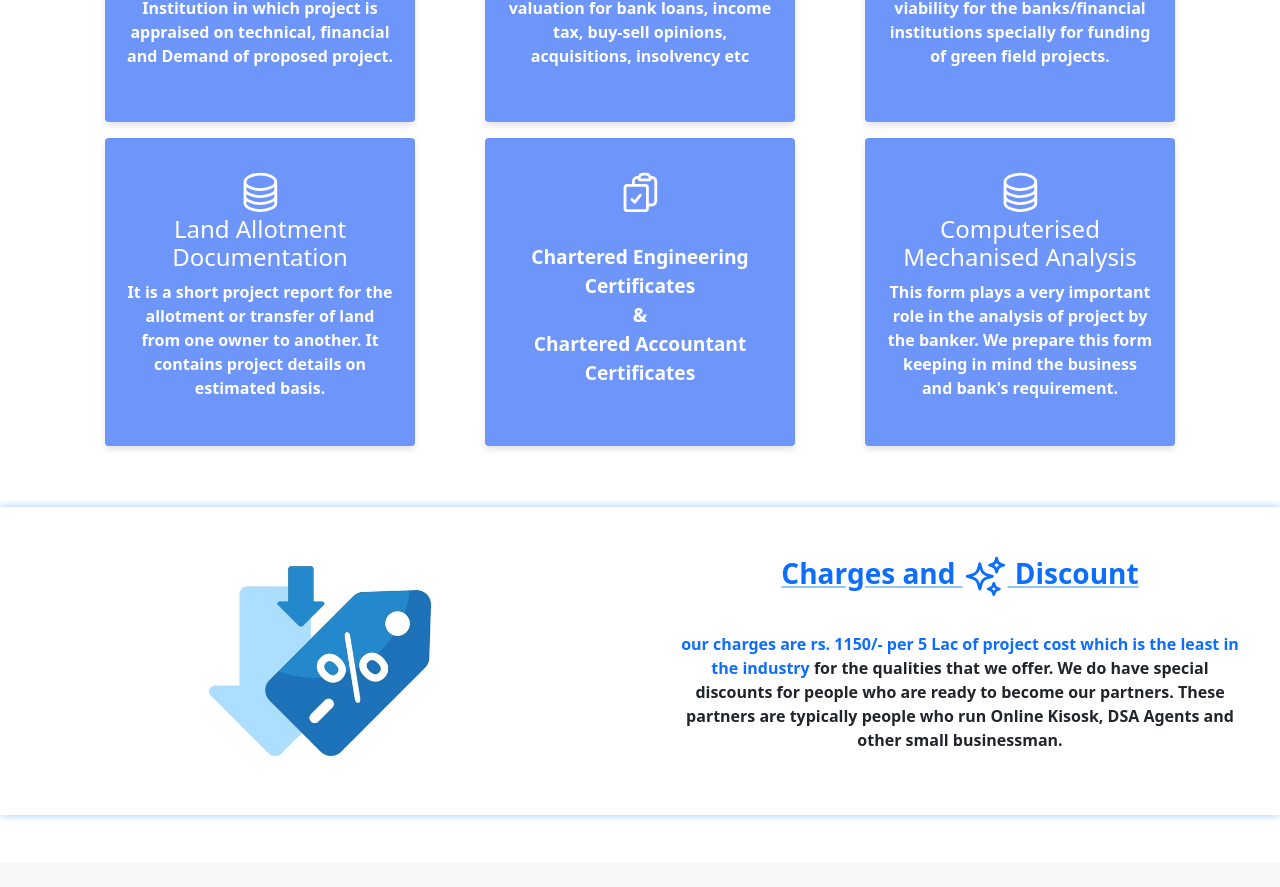
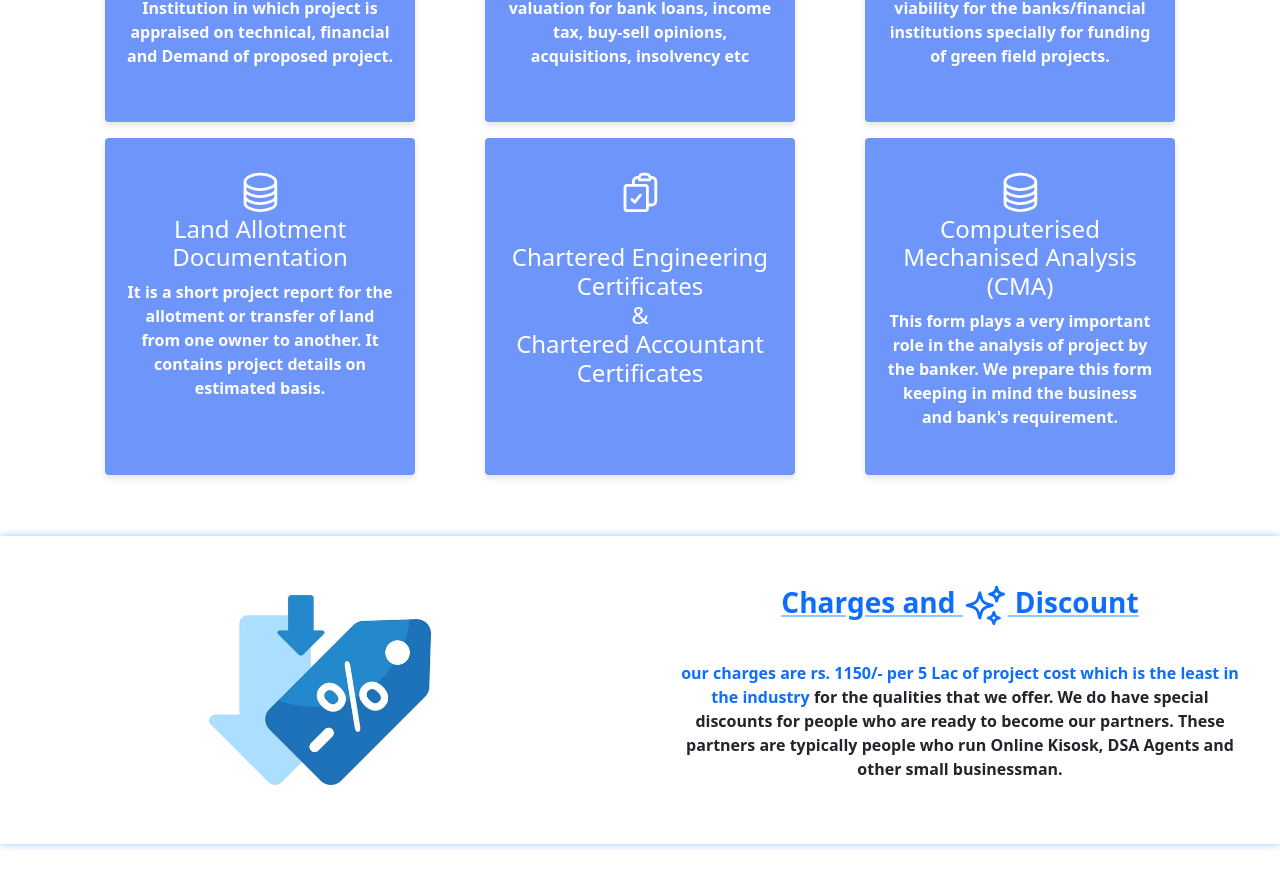
Before and after one commit to anujnema5/aniket-enterprise, a React (Vite) app in the folder client/: page / in a window 1280 px wide. Shown: the part 2120-3007 px from the top of the page. Built offline with nearby package versions, Linux system fonts and the light colour scheme.

Commit message:
servvice changes

```diff
--- a/client/src/components/content/Services.jsx
+++ b/client/src/components/content/Services.jsx
@@ -152,12 +152,14 @@ function Services() {
                 <div>
                   {" "}
                   <ClipboardDocumentCheckIcon className="icon" />{" "}
-                </div>{" "}
-                <br />
+
+              </div>{" "}
+                <div className="h4"> <br />
                 Chartered Engineering Certificates
                 <br />
                 & <br />
-                Chartered Accountant Certificates
+                Chartered Accountant Certificates</div>
+
               </div>{" "}
             </div>
             <div className="col-md-4 text-center service-box-main">
@@ -167,7 +169,7 @@ function Services() {
                   {" "}
                   <CircleStackIcon className="icon" />{" "}
                 </div>{" "}
-                <div className="h4">Computerised Mechanised Analysis</div>
+                <div className="h4">Computerised Mechanised Analysis (CMA)</div>
                 <div className="text-center fs-6">
                 This form plays a very important role in the analysis of project by the banker. We prepare this form keeping in mind the business and bank's requirement.{" "}
                 </div>
```
